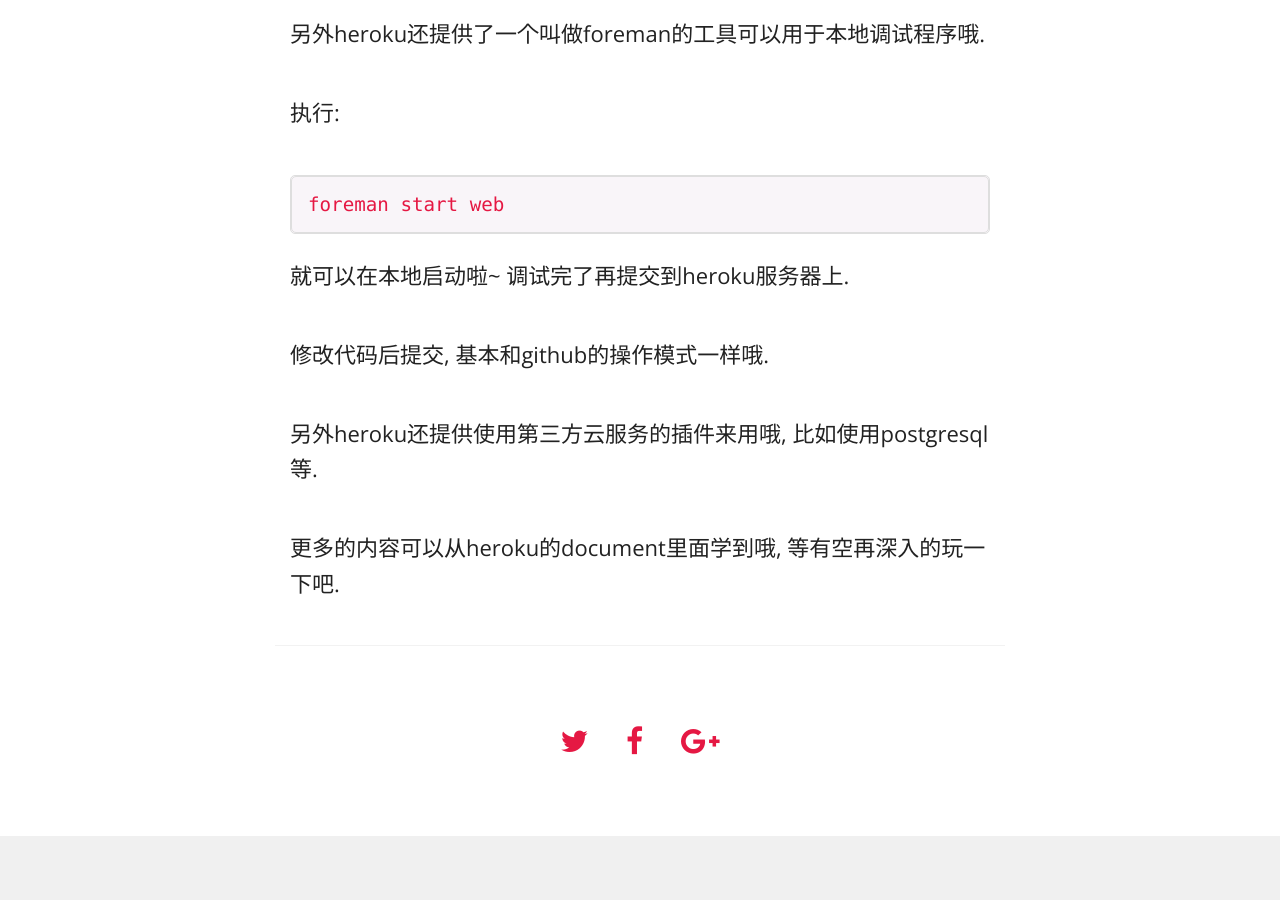
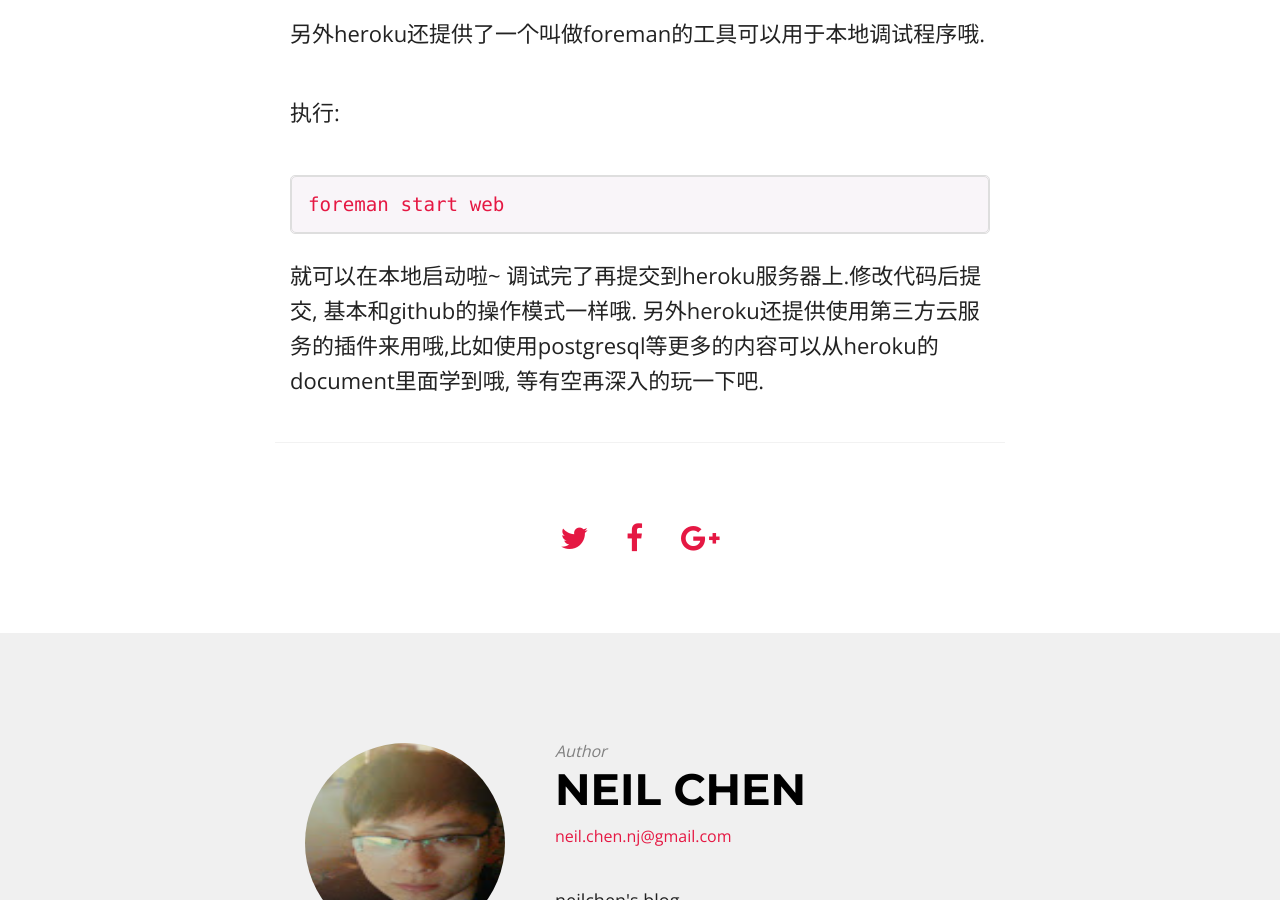
Before and after one commit to neilchencn/neilchencn.github.io, a Jekyll site: the page built from _posts/2015-03-25-heroku-helloword.md, in a window 1280 px wide and 900 px high, scrolled down 3254 px. Built offline with Jekyll 4.4.1, drawn with Linux system fonts in a browser that asks for light colours; nearby versions of some CDN libraries; comment, search, counter and statistics services are not loaded.

```diff
--- a/_posts/2015-03-25-heroku-helloword.md
+++ b/_posts/2015-03-25-heroku-helloword.md
@@ -85,13 +85,4 @@ mathjax:
 
 	foreman start web
 
-就可以在本地启动啦~ 调试完了再提交到heroku服务器上.
-
-
-修改代码后提交, 基本和github的操作模式一样哦.
-
-
-另外heroku还提供使用第三方云服务的插件来用哦, 比如使用postgresql等.
-
-
-更多的内容可以从heroku的document里面学到哦, 等有空再深入的玩一下吧.
+就可以在本地启动啦~ 调试完了再提交到heroku服务器上.修改代码后提交, 基本和github的操作模式一样哦. 另外heroku还提供使用第三方云服务的插件来用哦,比如使用postgresql等更多的内容可以从heroku的document里面学到哦, 等有空再深入的玩一下吧.
```
Also changed, not shown: _posts/2015-05-07-react-native-with-facebook-login.md (+1 -5 lines).
